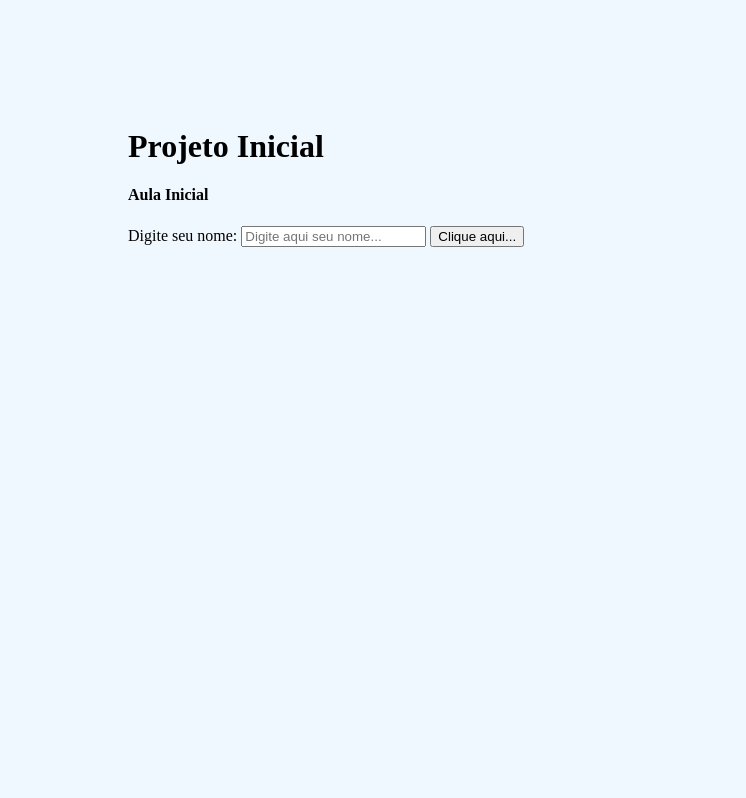
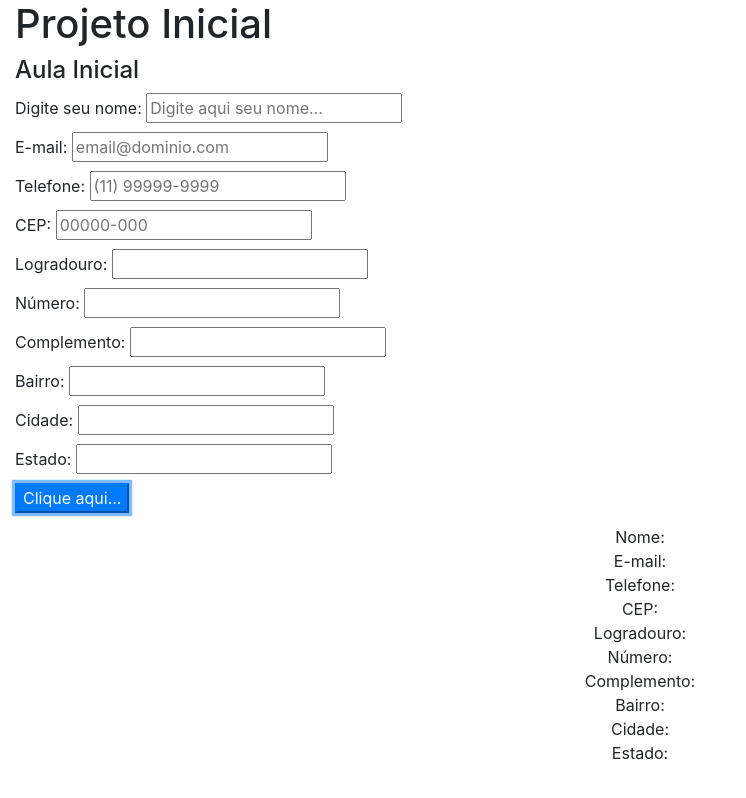
Before and after one commit to programadormovel/projeto-inicial-2E-2024, a plain HTML site: page index.html in a window 1280 px wide. Both pictures are taken after a click on the button "Clique aqui...". Shown: the whole page, without its empty margins (0-746 px from the left). Drawn offline with nearby package versions, Linux system fonts and the light colour scheme.

Commit message:
formulário

```diff
--- a/index.html
+++ b/index.html
@@ -6,15 +6,73 @@
     <meta name="viewport" content="width=device-width, initial-scale=1.0">
     <title>Projeto Inicial</title>
     <link rel="stylesheet" href="./estilo.css" >
+    <link rel="stylesheet" href="https://stackpath.bootstrapcdn.com/bootstrap/4.1.3/css/bootstrap.min.css" integrity="sha384-MCw98/SFnGE8fJT3GXwEOngsV7Zt27NXFoaoApmYm81iuXoPkFOJwJ8ERdknLPMO" crossorigin="anonymous">
 </head>
-<body>
+<body class="container-fluid">
     <h1>Projeto Inicial</h1>
     <div>
         <h4>Aula Inicial</h4>
-        <label>Digite seu nome:</label>
-        <input type="text" id="nome" placeholder="Digite aqui seu nome...">
-        <input type="button" id="botao" value="Clique aqui..." >
+        <form>
+            <div class="mb-1">
+                <label for="nome">Digite seu nome:</label>
+                <input type="text" id="nome"
+                    placeholder="Digite aqui seu nome...">
+            </div>
+            <div class="mb-1">
+                <label for="email">E-mail:</label>
+                <input type="text" id="email"
+                    placeholder="email@dominio.com">
+            </div>
+            <div class="mb-1">
+                <label for="telefone">Telefone:</label>
+                <input type="text" id="telefone" name="telefone"
+                    placeholder="(11) 99999-9999">
+            </div>
+            <div class="mb-1">
+                <label for="cep">CEP:</label>
+                <input type="text" id="cep" name="cep"
+                    placeholder="00000-000">
+            </div>
+            <div class="mb-1">
+                <label for="logradouro">Logradouro:</label>
+                <input type="text" id="logradouro" name="logradouro"
+                    placeholder="">
+            </div>
+            <div class="mb-1">
+                <label for="numero">Número:</label>
+                <input type="text" id="numero" name="numero"
+                    placeholder="">
+            </div>
+            <div class="mb-1">
+                <label for="complemento">Complemento:</label>
+                <input type="text" id="complemento" name="complemento"
+                    placeholder="">
+            </div>
+            <div class="mb-1">
+                <label for="bairro">Bairro:</label>
+                <input type="text" id="bairro" name="bairro"
+                    placeholder="">
+            </div>
+            <div class="mb-1">
+                <label for="cidade">Cidade:</label>
+                <input type="text" id="cidade" name="cidade"
+                    placeholder="">
+            </div>
+            <div class="mb-1">
+                <label for="estado">Estado:</label>
+                <input type="text" id="estado" name="estado"
+                    placeholder="">
+            </div>
+            <input type="button" id="botao"
+                class="btn-primary" value="Clique aqui..." >
+        </form>
+        <div class="m-2 p-1 text-center" id="saida-de-dados">
+
+        </div>
     </div>
     <script src="./scripts.js"></script>
+    <script src="https://code.jquery.com/jquery-3.3.1.slim.min.js" integrity="sha384-q8i/X+965DzO0rT7abK41JStQIAqVgRVzpbzo5smXKp4YfRvH+8abtTE1Pi6jizo" crossorigin="anonymous"></script>
+    <script src="https://cdnjs.cloudflare.com/ajax/libs/popper.js/1.14.3/umd/popper.min.js" integrity="sha384-ZMP7rVo3mIykV+2+9J3UJ46jBk0WLaUAdn689aCwoqbBJiSnjAK/l8WvCWPIPm49" crossorigin="anonymous"></script>
+    <script src="https://stackpath.bootstrapcdn.com/bootstrap/4.1.3/js/bootstrap.min.js" integrity="sha384-ChfqqxuZUCnJSK3+MXmPNIyE6ZbWh2IMqE241rYiqJxyMiZ6OW/JmZQ5stwEULTy" crossorigin="anonymous"></script>
 </body>
 </html>
--- a/scripts.js
+++ b/scripts.js
@@ -1,6 +1,29 @@
 var botao = document.getElementById("botao");
 botao.addEventListener("click", alertar);
+var nome = document.getElementById("nome");
+
+var saida = document.getElementById("saida-de-dados");
+
+var email = document.getElementById("email");
+var telefone = document.getElementById("telefone");
+var cep = document.getElementById("cep");
+var logradouro = document.getElementById("logradouro");
+var numero = document.getElementById("numero");
+var complemento = document.getElementById("complemento");
+var bairro = document.getElementById("bairro");
+var cidade = document.getElementById("cidade");
+var estado = document.getElementById("estado");
 
 function alertar(){
-    alert("Você clicou no botão!!!");
+    //alert(nome.value + " " + "clicou no botão!!!");
+    saida.innerText = "Nome: " + " " + nome.value +
+    "\n E-mail: "+ " " + email.value +
+    "\n Telefone: "+ " "+ telefone.value +
+    "\n CEP: "+ " " + cep.value +
+    "\n Logradouro: "+ " " + logradouro.value +
+    "\n Número: "+ " " + numero.value +
+    "\n Complemento: "+ " " + complemento.value +
+    "\n Bairro: "+ " " + bairro.value +
+    "\n Cidade: "+ " " + cidade.value +
+    "\n Estado: "+ " " + estado.value;
 }
```
